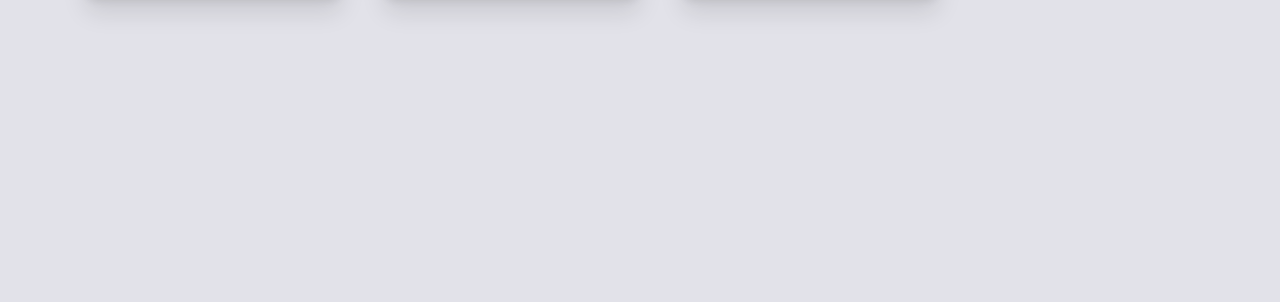
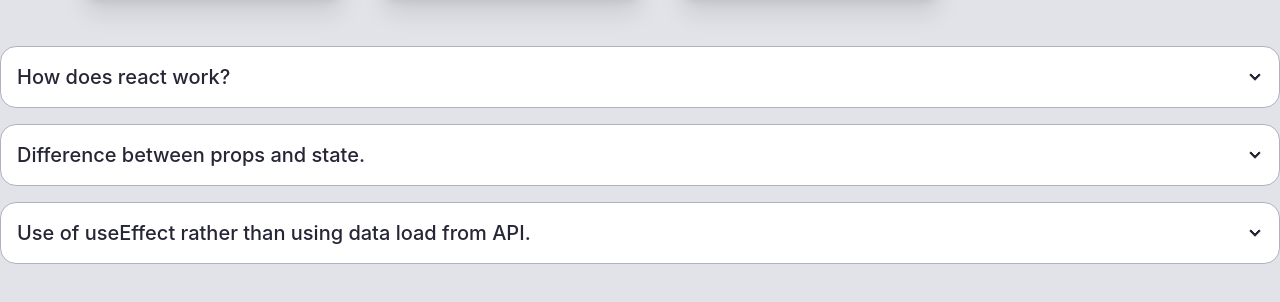
Before and after one commit to faisal-al-fatha/Easy-Gym-Club, a React (Create React App) app: page / in a window 1280 px wide. Shown: the part 1438-1740 px from the top of the page. Before the commit the page ends 1484 px from the top, so only its background shows below. Built offline with nearby package versions, Linux system fonts and the light colour scheme.

Commit message:
accordian added

```diff
--- a/src/Component/Blog/Blog.js
+++ b/src/Component/Blog/Blog.js
@@ -2,8 +2,36 @@ import React from 'react';
 
 const Blog = () => {
     return (
-        <div>
-
+        <div className='grid grid-cols-1 gap-4'>
+            {/* Question 1 */}
+            <div tabIndex={0} className="collapse collapse-arrow border border-base-300 bg-base-100 rounded-box bg-white">
+                <div className="collapse-title text-xl font-medium">
+                    How does react work?
+                </div>
+                <div className="collapse-content">
+                    <p><span className='font-semibold'>Answer:</span> </p>
+                </div>
+            </div>
+            {/* Question 2 */}
+            <div tabIndex={0} className="collapse collapse-arrow border border-base-300 bg-base-100 rounded-box bg-white">
+                <div className="collapse-title text-xl font-medium">
+                    Difference between props and state.
+                </div>
+                <div className="collapse-content">
+                    <p><span className='font-semibold'>Answer:</span> In state the Data is passed within the component only, but in props data is passed from one component to another.</p>
+                    <p>state is Mutable ( can be modified) but props is Immutable (cannot be modified).</p>
+                    <p>State is both readable and writeable but props are only readable.</p>
+                </div>
+            </div>
+            {/* Question 3 */}
+            <div tabIndex={0} className="collapse collapse-arrow border border-base-300 bg-base-100 rounded-box bg-white mb-20">
+                <div className="collapse-title text-xl font-medium">
+                    Use of useEffect rather than using data load from API.
+                </div>
+                <div className="collapse-content">
+                    <p><span className='font-semibold'>Answer:</span></p>
+                </div>
+            </div>
         </div>
     );
 };
```
